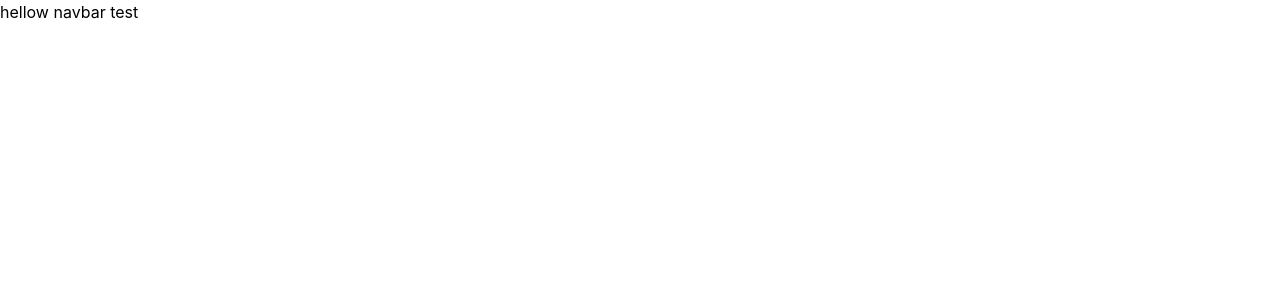
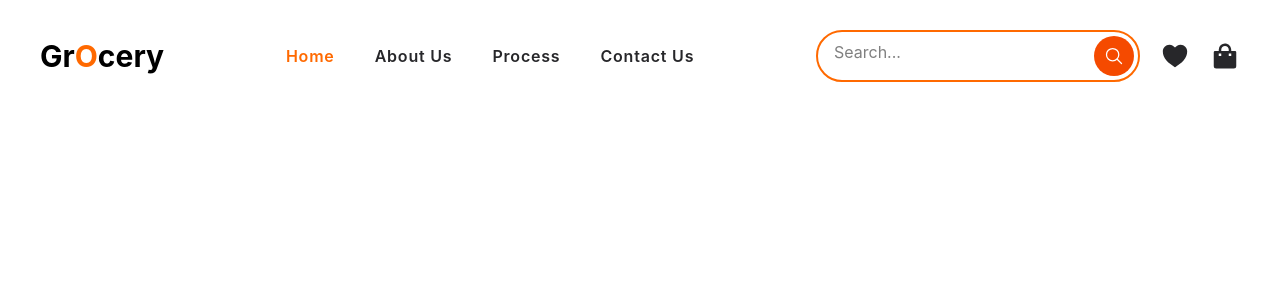
Before and after one commit to mdsaddam-hub/GorceryReact, a React (Vite) app in the folder Grocery-web/: page / in a window 1280 px wide. Shown: the top 300 px of the page. Built offline with nearby package versions, Linux system fonts and the light colour scheme.

Commit message:
nav part1

```diff
--- a/Grocery-web/package.json
+++ b/Grocery-web/package.json
@@ -13,6 +13,7 @@
     "@tailwindcss/vite": "^4.3.3",
     "react": "^19.2.8",
     "react-dom": "^19.2.8",
+    "react-icons": "^5.7.0",
     "tailwindcss": "^4.3.3"
   },
   "devDependencies": {
--- a/Grocery-web/src/Components/Navbar/Navbar.jsx
+++ b/Grocery-web/src/Components/Navbar/Navbar.jsx
@@ -1,11 +1,78 @@
-import React from 'react'
+// import React, { useState } from 'react'
+import { IoHeartSharp } from "react-icons/io5";
+import { BiSolidShoppingBag } from "react-icons/bi";
+import { IoSearchOutline } from "react-icons/io5";
 
 const Navbar = () => {
-  return (
-    <div>
-      hellow navbar test
-    </div>
-  )
+    //   const [isMenuOpen, setIsMenuOpen] = useState(false)
+
+    return (
+        <header className="w-full">
+            <nav className="mx-auto flex h-[14vh] max-w-350 items-center justify-between px-4 sm:px-6 lg:px-10">
+
+                {/* Logo */}
+                <a href="#" className="text-2xl font-bold sm:text-3xl">
+                    Gr<span className="text-orange-500 uppercase">o</span>cery
+                </a>
+
+                {/* Desktop Menu */}
+                <ul className="flex items-center gap-x-15  md:flex lg:gap-10">
+                    <li>
+                        <a
+                            href="#"
+                            className="tracking-wider font-semibold text-orange-500"
+                        >
+                            Home
+                        </a>
+                    </li>
+
+                    <li>
+                        <a
+                            href="#"
+                            className="tracking-wider font-semibold text-zinc-800 hover:text-orange-500"
+                        >
+                            About Us
+                        </a>
+                    </li>
+
+                    <li>
+                        <a
+                            href="#"
+                            className="tracking-wider font-semibold text-zinc-800 hover:text-orange-500"
+                        >
+                            Process
+                        </a>
+                    </li>
+
+                    <li>
+                        <a
+                            href="#"
+                            className="tracking-wider font-semibold text-zinc-800 hover:text-orange-500"
+                        >
+                            Contact Us
+                        </a>
+                    </li>
+                </ul>
+                <div className="flex gap-x-5 items-center">
+                    <div className="flex p-1 border-2 border-orange-500 rounded-full">
+                        <input type="text" name="text" id="text" placeholder="Search..." autoComplete="off"
+                        className="flex-1 px-3 h-[4vh] focus:outline-non"  />
+                        <button className="text-xl bg-orange-600 flex justify-center items-center text-white w-10 h-10 rounded-full">
+                            <IoSearchOutline />
+                        </button>
+                    </div>
+
+                    <a href="#" className="text-zinc-800 text-3xl">
+                        <IoHeartSharp />
+                    </a>
+                    <a href="#" className="text-zinc-800 text-3xl">
+                        <BiSolidShoppingBag />
+                    </a>
+                </div>
+
+            </nav>
+        </header>
+    )
 }
 
 export default Navbar
```
Also changed, not shown: 1 other file (tests, documents, lock files or other folders).
